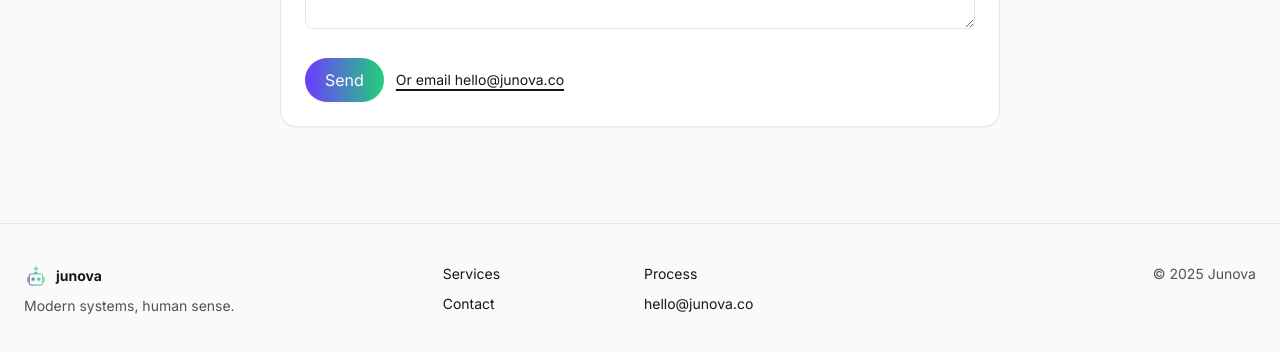
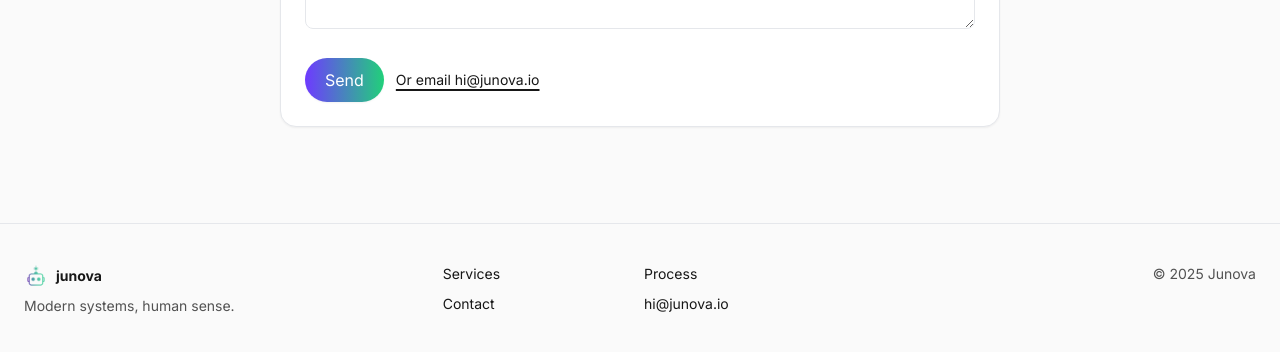
Before and after one commit to Nikki72581/junova_site, a Next.js app: page / in a window 1280 px wide. Shown: the part 2678-3030 px from the top of the page. Built offline with nearby package versions, Linux system fonts and the light colour scheme.

Commit message:
change email

```diff
--- a/app/page.tsx
+++ b/app/page.tsx
@@ -183,7 +183,7 @@ export default function HomePage() {
                     Send
                   </button>
                   <a href="mailto:hello@junova.co" className="mt-2 text-sm underline decoration-2 underline-offset-4">
-                    Or email hello@junova.co
+                    Or email hi@junova.io
                   </a>
                 </div>
               </form>
@@ -193,7 +193,7 @@ export default function HomePage() {
                 <p className="text-sm text-neutral-700">
                   We’ll reach out shortly. If it’s urgent, email{" "}
                   <a className="underline" href="mailto:hello@junova.co">
-                    hello@junova.co
+                    hi@junova.io
                   </a>.
                 </p>
               </div>
@@ -216,7 +216,8 @@ export default function HomePage() {
             <a href="#services" className="hover:underline">Services</a>
             <a href="#process" className="hover:underline">Process</a>
             <a href="#contact" className="hover:underline">Contact</a>
-            <a href="mailto:hello@junova.co" className="hover:underline">hello@junova.co</a>
+
+            <a href="mailto:hi@junova.io" className="hover:underline">hi@junova.io</a>
           </nav>
           <div className="md:text-right text-neutral-600">© {new Date().getFullYear()} Junova</div>
         </div>
```
